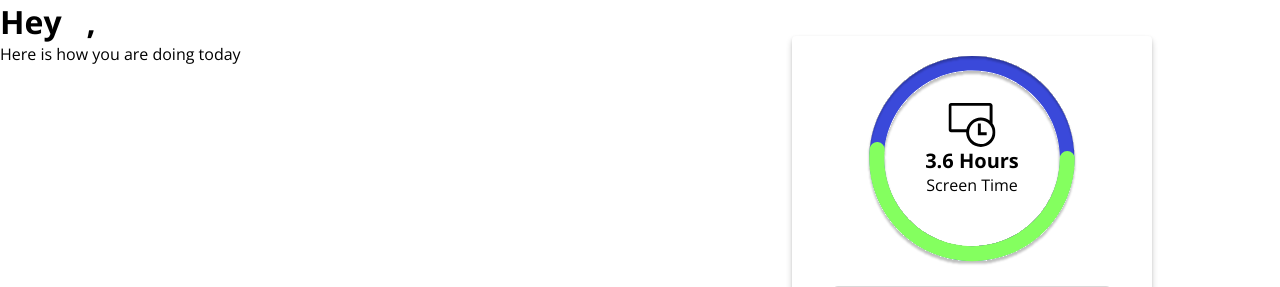
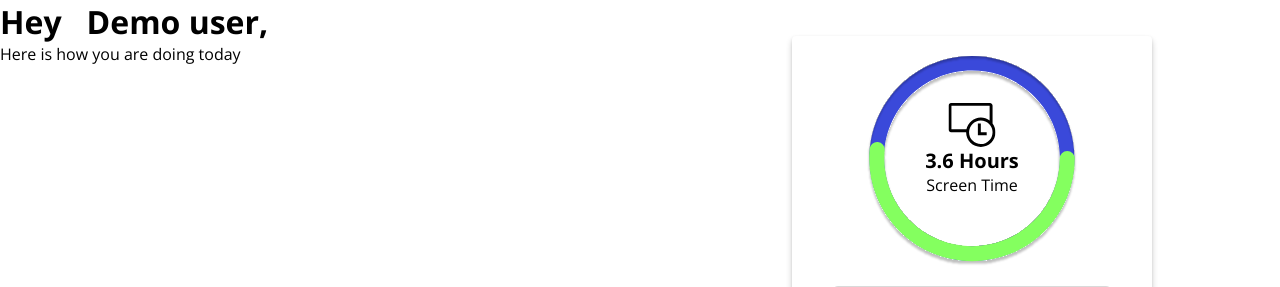
Before and after one commit to sahanangadi39/Health-tracker-web-application, a PHP site: page /home.php in a window 1280 px wide. Shown: the part 55-342 px from the top of the page. Run offline with PHP 8.4, Linux system fonts and the light colour scheme; data that the repository does not hold is empty.

Commit message:
new things

```diff
--- a/home.php
+++ b/home.php
@@ -5,7 +5,7 @@
 //         die();
 //     }
 
-$username;
+$username = "Demo user";
 $continuework_inscreentime = 3.6; //in hours
 $totalofficeworingtime = 7; // in hours
 $percentage = $continuework_inscreentime / $totalofficeworingtime;
```
